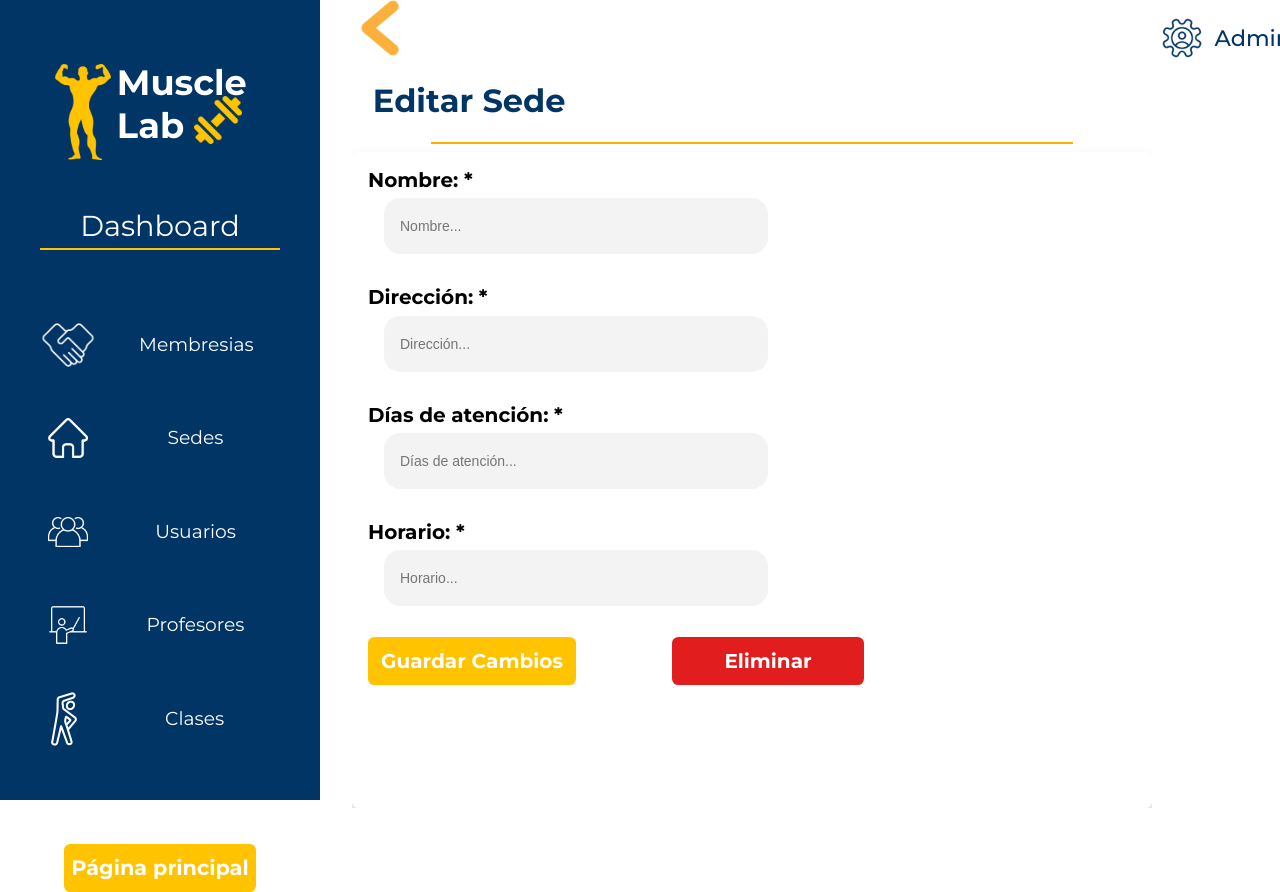
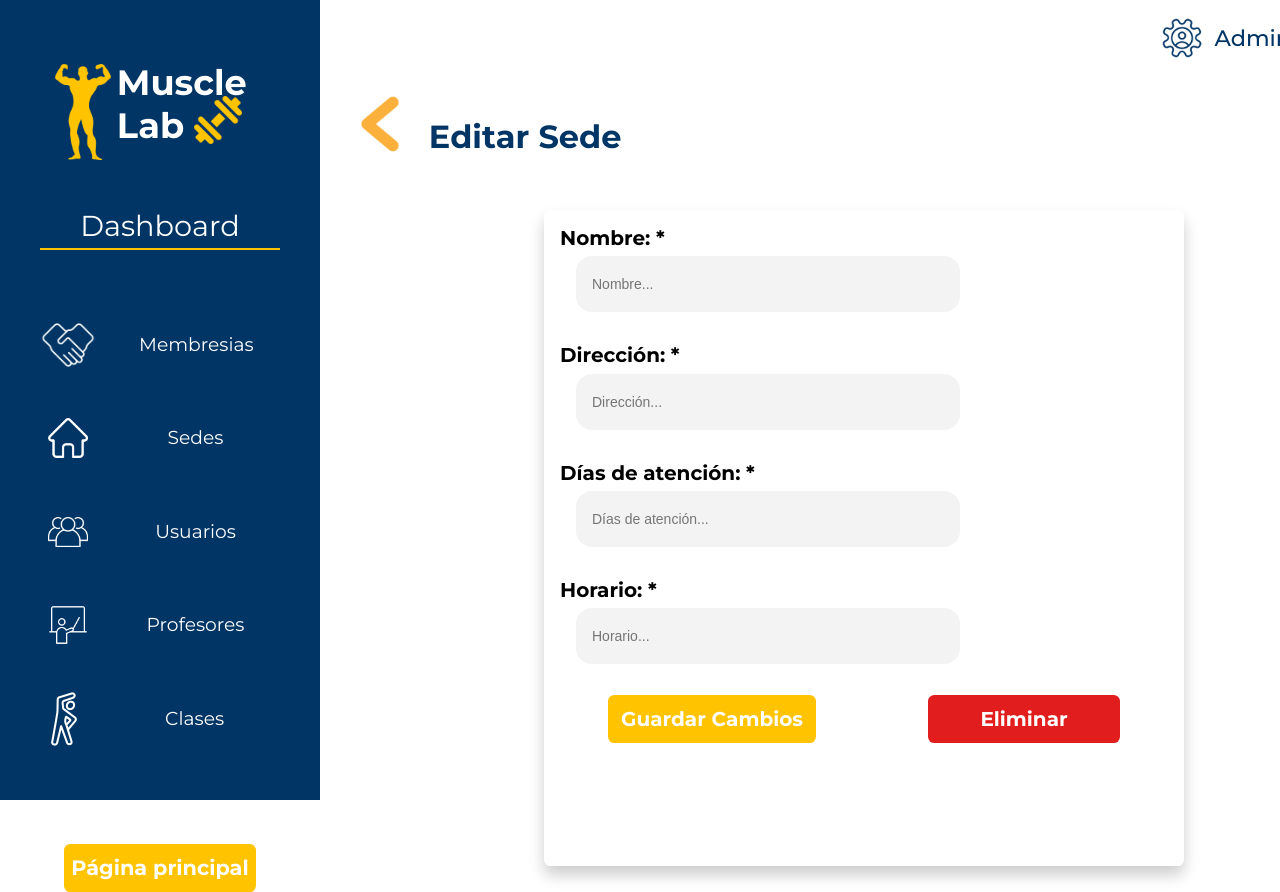
Before and after one commit to JPGomezCuervo/MuscleLab, a React (Create React App) app in the folder client/: page /dashboard/sedes/editar/1 in a window 1280 px wide. Shown: the top 892 px of the page. Built offline with nearby package versions, Linux system fonts and the light colour scheme.

Commit message:
fix margin components

```diff
--- a/client/src/components/CreateLessonDash/CreateLessonDash.jsx
+++ b/client/src/components/CreateLessonDash/CreateLessonDash.jsx
@@ -543,7 +543,9 @@ class EditLessonDash extends Component {
                     <div>
                         {this.state.message && <button className={style.AdvertiseButton1} onClick={this.handleConfirmarClick}>Confirmar</button>}
                         {this.state.message && <button className={style.AdvertiseButton2} onClick={this.handleVolverClick}>Volver</button>}
-                    {this.state.serverResponse && <button className={style.AdvertiseButton2} onClick={this.handleVolverClick}>Volver</button>}
+
+                        {this.state.serverResponse && <a href='http://localhost:3000/dashboard/clases' className={style.AdvertiseButton3} >Volver</a>}
+
                     </div>
                 </div>
             </div>
--- a/client/src/components/CreateLessonDash/CreateLessonDash.module.css
+++ b/client/src/components/CreateLessonDash/CreateLessonDash.module.css
@@ -182,7 +182,7 @@
 .ButtonContainer{
     margin: 0 auto;
     margin-top: 30rem;
-    width: 27.5rem;
+    width: 12rem;
     margin-bottom: 2rem;
 }
 
@@ -219,6 +219,7 @@
     font-size: 1.25rem;
     cursor: pointer;
     transition: 0.2s;
+    margin: 0 auto;
 }
 
 .SaveButton:hover{
@@ -319,6 +320,23 @@
 
 }
 
+.AdvertiseButton3{
+    display: block;
+    background-color: #ffc300;
+    color: white;
+    font-family: 'Montserrat-Regular';
+    font-weight: 900;
+    border: 0;
+    border-radius: .4rem;
+    font-size: 1.5rem;
+    cursor: pointer;
+    transition: .3s;
+    width: 7rem;
+    height: 4rem;
+    margin: 0 auto;
+    text-decoration: none;
+}
+
 .AdvertiseButton1:hover, .AdvertiseButton2:hover{
     background-color: #FFAF00;
 }
--- a/client/src/components/CreateUser/CreateUser.module.css
+++ b/client/src/components/CreateUser/CreateUser.module.css
@@ -2,16 +2,16 @@
     display: inline-block;
     padding: 10%;
     font-family:'Montserrat-Bold';
-    height: 70vh;
+    height: 64.5vh;
     width: 64vw;
+    position: absolute;
     padding-top: 100px;
     padding-bottom: 100px;
     box-shadow: 0px 9px 15px rgba(0, 0, 0, 0.2);
     background-image: linear-gradient(175deg, #ffff 50%, #ffc300 50%, #ffc300);
 }
 .formContainer{
-    position: absolute;
-    display: inline-block;
+    display: block;
     max-width: 400px;
     margin: 0 auto;
     background-color: #f3f3f3;
@@ -37,6 +37,7 @@
     transition: .2s;
     margin-right: 3%;
     line-height: 2rem;
+    position: absolute;
 }
 .btnBack:hover{
     background-color: #FFAF00;
--- a/client/src/components/SedesDashCrear/SedesDashCrear.jsx
+++ b/client/src/components/SedesDashCrear/SedesDashCrear.jsx
@@ -90,14 +90,11 @@ const SedesDashCrear = ()=>{
         <div>
 
 
-<div>
-        <Link to="/dashboard/sedes">
+      <div className={style.Navigation}>
         <a href="http://localhost:3000/dashboard/sedes">
           <img className={style.ArrowIcon} src={arrowIcon} alt="" />
         </a>
-        </Link>
         <h1 className={style.tex}>Crear Sede Sede</h1>
-        <hr className={style.hr} />
       </div>
             <div className={style.MainConteiner}>
 
--- a/client/src/components/SedesDashCrear/SedesDashCrear.module.css
+++ b/client/src/components/SedesDashCrear/SedesDashCrear.module.css
@@ -1,8 +1,9 @@
 .MainConteiner{
     margin: 0 auto;
-    padding-top: 1rem;
+    padding: 0 1rem;
+    padding-top: 2rem;
     height: 40rem;
-    width: 50rem;
+    width: 40rem;
     box-shadow: 0px 9px 15px rgba(0, 0, 0, 0.2);
     border-radius: .4rem;
     background-color: rgb(255, 255, 255);
@@ -11,13 +12,14 @@
 .BigBigContainer {
     position: absolute;
     display: inline-block;
-    overflow-y: scroll;
+    width: 80vw;
   }
 
 .ArrowIcon{
-height: 3.5rem;
-transform: rotate(90deg);
-}
+  margin-top: .6rem;
+  height: 3.5rem;
+  transform: rotate(90deg);
+  }
 
 .Description{
 margin-bottom: 1rem;
@@ -43,7 +45,8 @@ font-family: "Montserrat-Bold";
 font-size: 1.25rem;
 cursor: pointer;
 transition: 0.2s;
-margin-left: 1rem;
+display: block;
+margin: 0 auto;
 }
 
 .SaveButton:hover{
@@ -95,6 +98,11 @@ font-size: 2rem;
 margin-left: 1.3rem;
 }
 
+.Navigation{
+  display: flex;
+  margin-top: 6rem;
+}
+
 .hr{
 color:#FFAF00
 }
--- a/client/src/components/SedesDashEditar/SedesDashEditar.jsx
+++ b/client/src/components/SedesDashEditar/SedesDashEditar.jsx
@@ -137,14 +137,13 @@ const SedesDashEditar = () => {
   <>
     <div className={style.BigBigContainer}>
 
-      <div>
+      <div className={style.Navigation}>
         <Link to="/dashboard/sedes">
         <a href="http://localhost:3000/dashboard/sedes">
           <img className={style.ArrowIcon} src={arrowIcon} alt="" />
         </a>
         </Link>
         <h1 className={style.tex}>Editar Sede</h1>
-        <hr className={style.hr} />
       </div>
 
 
--- a/client/src/components/SedesDashEditar/SedesDashEditar.module.css
+++ b/client/src/components/SedesDashEditar/SedesDashEditar.module.css
@@ -1,18 +1,19 @@
 .MainConteiner{
-
+    margin: 0 auto;
         padding-top: 1rem;
+        width: 40rem;
         height: 40rem;
-        width: 50rem;
         box-shadow: 0px 9px 15px rgba(0, 0, 0, 0.2);
         border-radius: .4rem;
         background-color: rgb(255, 255, 255);
+        margin-top: 2rem;
 }
 
 .BigBigContainer {
+    margin: 0 auto;
     position: absolute;
     display: inline-block;
-    overflow-y: scroll;
-    height: 60wh;
+    width: 80vw;
   }
 
 .ArrowIcon{
@@ -44,7 +45,8 @@
     font-size: 1.25rem;
     cursor: pointer;
     transition: 0.2s;
-    margin-left: 1rem;
+    margin-left: 10%;
+    float: left;
 }
 
 .SaveButton:hover{
@@ -55,7 +57,6 @@
 }
 
 .DeleteButton{
-    margin-left: 12%;
     width: 12rem;
     height: 3rem;
     color: #ffffff;
@@ -66,6 +67,8 @@
     font-size: 1.25rem;
     cursor: pointer;
     transition: 0.2s;
+    float:right;
+    margin-right: 10%;
 }
 
 .DeleteButton:hover{
@@ -99,3 +102,7 @@
 .hr{
     color:#FFAF00
 }
+.Navigation{
+    display: flex;
+    margin-top: 6rem;
+}
```
